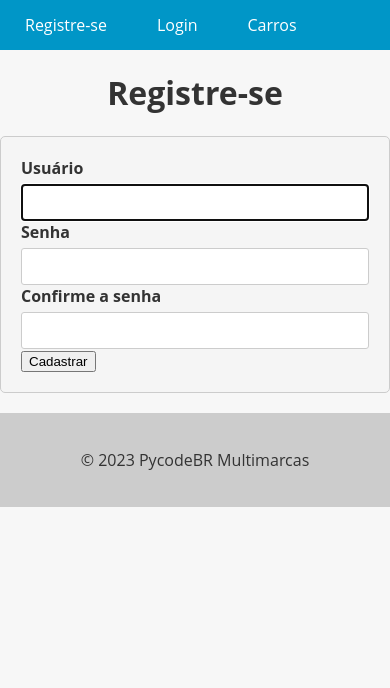
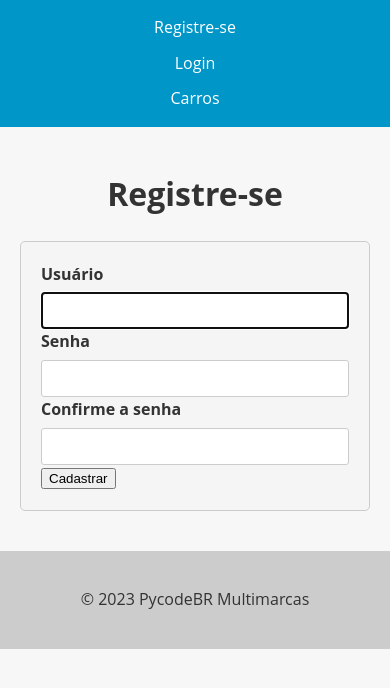
Before and after one commit to andreluoliveira82/cars_project, a Django app: page /register/ in a window 390 px wide. Shown: the top 688 px of the page. Run offline with Django 5.2, Linux system fonts and the light colour scheme.

Commit message:
Ajustes no template base.html

```diff
--- a/app/templates/base.html
+++ b/app/templates/base.html
@@ -1,6 +1,5 @@
 <!DOCTYPE html>
 <html lang="pt-br">
-
 <head>
     <meta charset="UTF-8">
     <meta name="viewport" content="width=device-width, initial-scale=1.0">
@@ -12,19 +11,14 @@
             color: #333;
             margin: 0;
             padding: 0;
+            line-height: 1.6;
         }
 
         header {
             background-color: #0096c7;
             color: #fff;
             text-align: center;
-      }
-
-      footer {
-         background-color: #ccc;
-         color: #333;
-         padding: 20px;
-         text-align: center;
+            padding: 10px 0;
         }
 
         nav {
@@ -34,6 +28,7 @@
             display: flex;
             justify-content: space-between;
             align-items: center;
+            padding: 0 10px;
         }
 
         nav ul {
@@ -41,17 +36,18 @@
             margin: 0;
             padding: 0;
             display: flex;
+            flex-wrap: wrap;
         }
 
         nav ul li {
-         margin: 0 10px;
+            margin: 5px 10px;
         }
 
         nav ul li a {
             color: #fff;
             text-decoration: none;
             font-size: 16px;
-         padding: 15px;
+            padding: 10px 15px;
             transition: all 0.3s ease;
         }
 
@@ -66,9 +62,37 @@
         nav ul li.active a:hover {
             background-color: #999;
         }
+
+        main {
+            padding: 20px;
+            max-width: 1200px;
+            margin: 0 auto;
+        }
+
+        footer {
+            background-color: #ccc;
+            color: #333;
+            padding: 20px;
+            text-align: center;
+        }
+
+        @media (max-width: 768px) {
+            nav {
+                flex-direction: column;
+                height: auto;
+            }
+
+            nav ul {
+                flex-direction: column;
+                align-items: center;
+            }
+
+            nav ul li {
+                margin: 5px 0;
+            }
+        }
     </style>
 </head>
-
 <body>
     <header>
         <nav>
@@ -77,35 +101,24 @@
                     <li>Olá, {{ user.username.capitalize }}</li>
                     <li><a href="{% url 'new_car' %}">Cadastrar Novo Carro</a></li>
                     <li><a href="{% url 'new_brand' %}">Cadastrar Nova Marca</a></li>
-
                 {% endif %}
-
                 {% if not user.is_authenticated %}
                     <li><a href="{% url 'register' %}">Registre-se</a></li>
                     <li><a href="{% url 'login' %}">Login</a></li>
                 {% endif %}
-
-
-            <!-- <li><a href="{% url 'home' %}">Home</a></li>
-            <li><a href="/admin/login/">Admin</a></li> -->
-
                 <li><a href="{% url 'cars_list' %}">Carros</a></li>
-
                 {% if user.is_authenticated %}
                     <li><a href="{% url 'logout' %}">Logout</a></li>
                 {% endif %}
             </ul>
         </nav>
     </header>
-
     <main>
         {% block content %}
         {% endblock %}
     </main>
-
     <footer>
         <p>&copy; 2023 PycodeBR Multimarcas</p>
     </footer>
 </body>
-
 </html>
```
Lines whose indentation alone changed are shown as unchanged.
